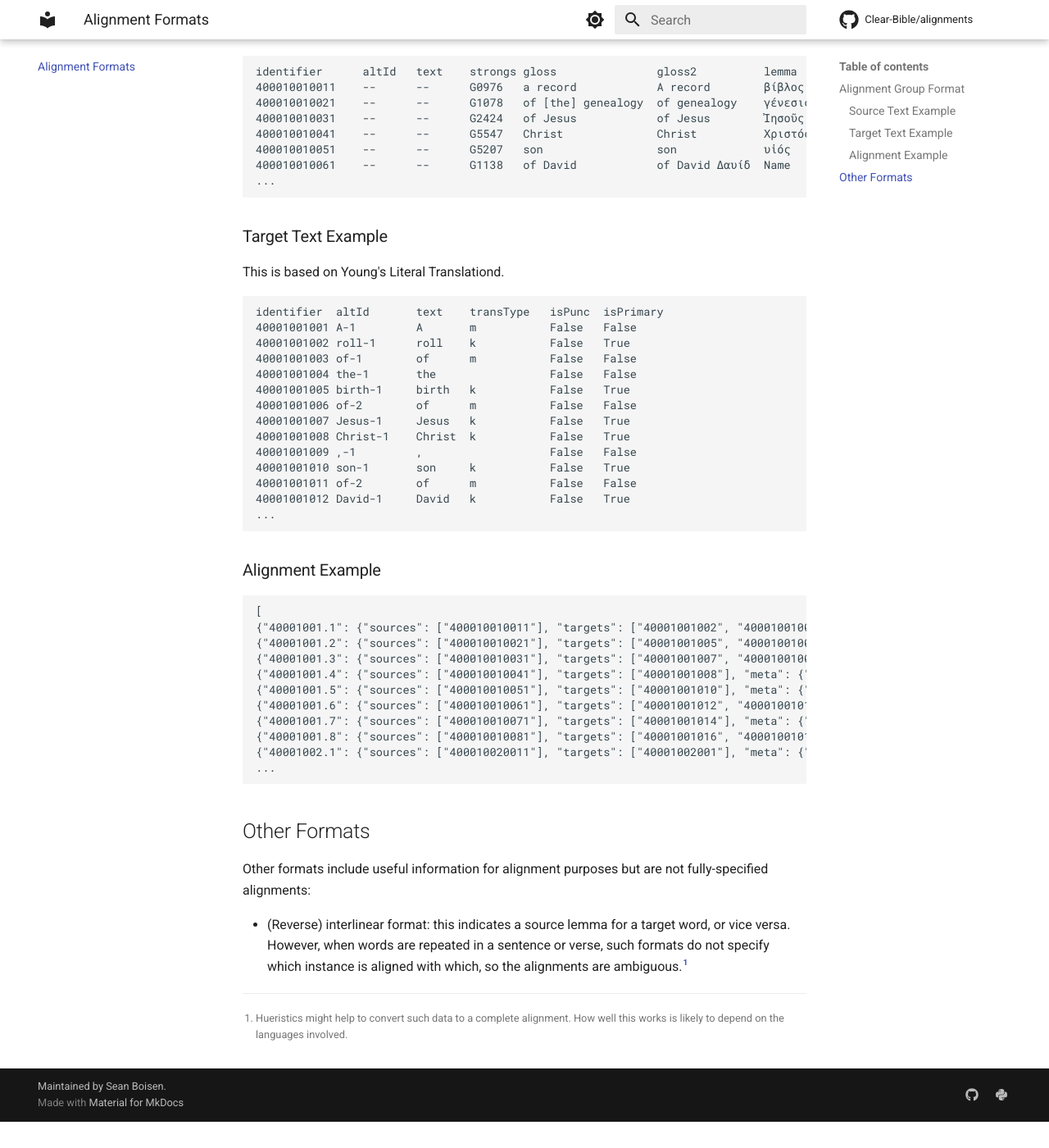
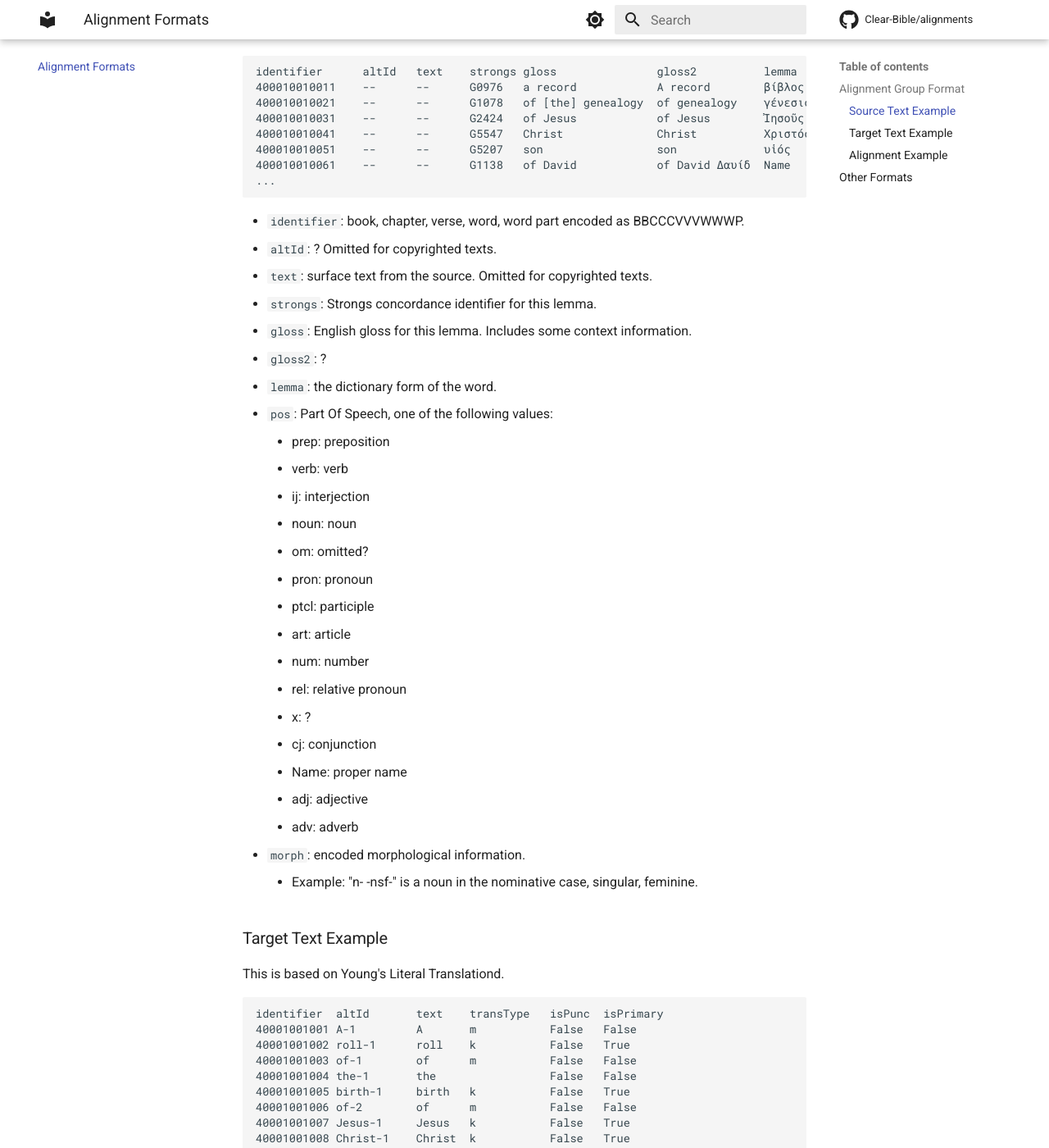
Before and after one commit to Clear-Bible/Alignments, an MkDocs documentation site: the page built from docs/formats.md, in a window 1280 px wide and 1400 px high, scrolled down 861 px. Shown: the whole window at 82% size. Built offline with MkDocs 1.6.1 and Material for MkDocs 9.7.7, drawn with Linux system fonts in a browser that asks for light colours; comment, search, counter and statistics services are not loaded; before the commit the page ends 2229 px from its top, so only the background shows below that.

Commit message:
Added docs on source attributes and part of speech values

````diff
--- a/docs/formats.md
+++ b/docs/formats.md
@@ -42,6 +42,35 @@ identifier		altId	text	strongs	gloss				gloss2			lemma	pos		morph
 400010010061	--		--		G1138	of David			of David Δαυίδ	Name	nr -gsm-
 ...
 ```
+
+* `identifier`: book, chapter, verse, word, word part encoded as
+  BBCCCVVVWWWP.
+* `altId`: ? Omitted for copyrighted texts.
+* `text`: surface text from the source. Omitted for copyrighted texts.
+* `strongs`: Strongs concordance identifier for this lemma.
+* `gloss`: English gloss for this lemma. Includes some context
+  information.
+* `gloss2`: ?
+* `lemma`: the dictionary form of the word.
+* `pos`: Part Of Speech, one of the following values:
+    * prep: preposition
+    * verb: verb
+    * ij: interjection
+    * noun: noun
+    * om: omitted?
+    * pron: pronoun
+    * ptcl: participle
+    * art: article
+    * num: number
+    * rel: relative pronoun
+    * x: ?
+    * cj: conjunction
+    * Name: proper name
+    * adj: adjective
+    * adv: adverb
+* `morph`: encoded morphological information.
+    * Example: "n- -nsf-" is a noun in the nominative case, singular, feminine.
+
 
 ### Target Text Example
 
````
